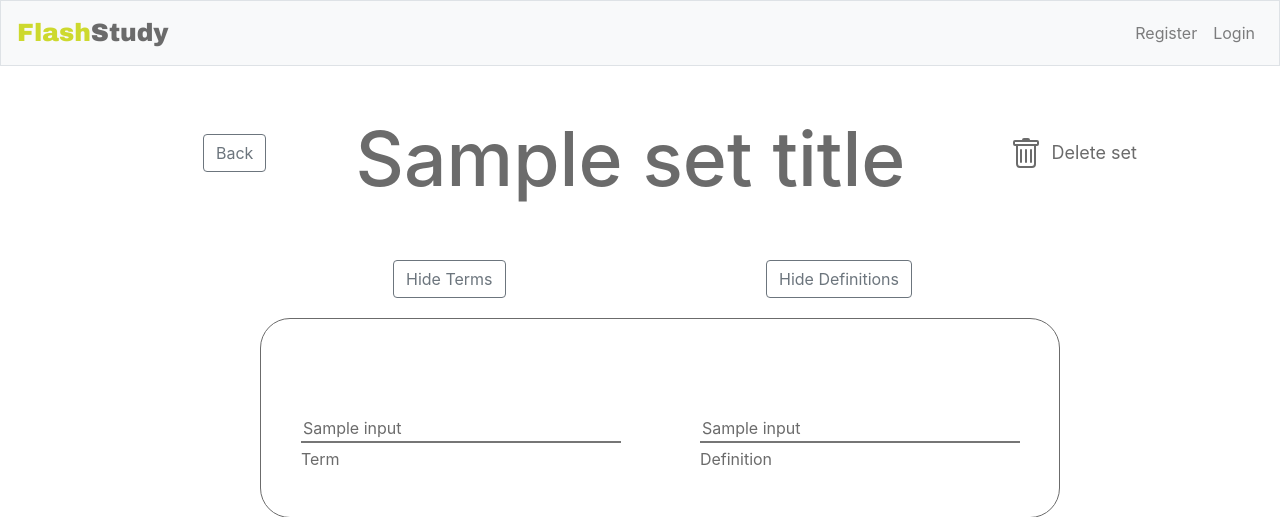
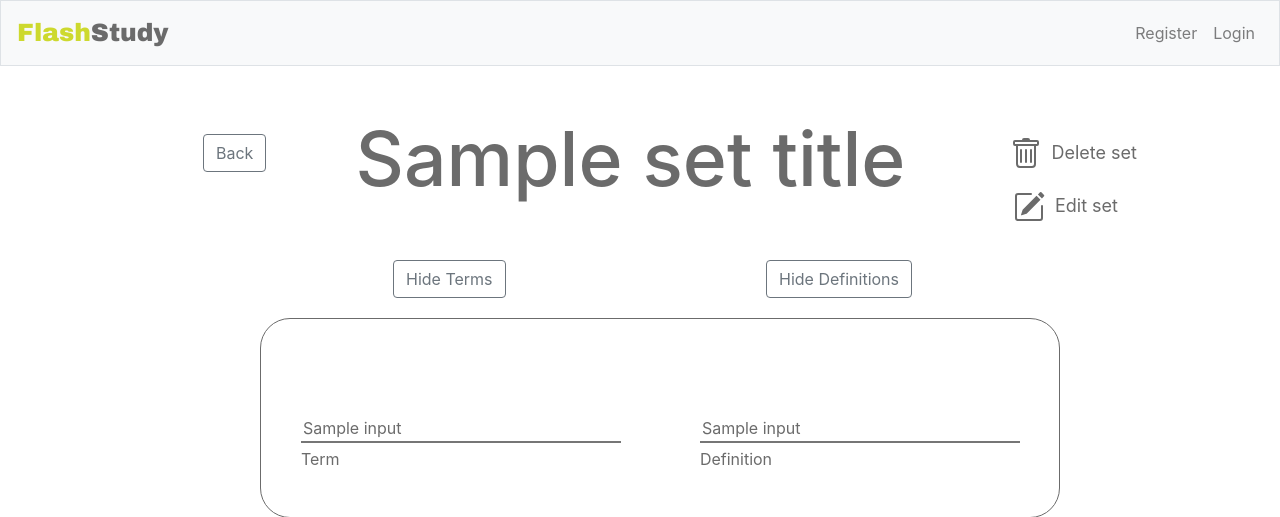
Before and after one commit to maxmastali/FlashStudy, a Flask app: template templates/study.html in a window 1280 px wide. Shown: the top 517 px of the page. Run offline with Flask 2, Linux system fonts and the light colour scheme; the template is opened without the code that fills it: most values are stand-ins (such as "Sample title", 1, 10 or a date in 2020); some libraries are stand-ins or nearby versions.

Commit message:
Added feature: Now users are able to edit their sets

```diff
--- a/app.py
+++ b/app.py
@@ -70,6 +70,37 @@ def add():
         if not definition:
             flag = True
             return render_template("add.html", error="Missing definition", flag=flag, titles=titles)
+
+        # Generate SQL objects (the connection and the cursor) and query table "flashcards" for the terms/definitions
+        # for all of the flashcards from the set that the current user selected
+        with sqlite3.connect("FlashStudy.db") as conn:
+            c = conn.cursor()
+
+            c.execute("SELECT term, definition FROM flashcards WHERE user_id = (?) AND title = (?)",
+                      (session["user_id"], set))
+
+            flashcards = c.fetchall()
+
+        # Ensure the terms/definitions being inputted are not already used as a term/definition in the set
+        for i in range(len(flashcards)):
+
+            # Return an error if the term/definition being inputted is already used as a term in the set's ith flashcard
+            if term in flashcards[i][0] or definition in flashcards[i][0]:
+                flag = True
+                return render_template("add.html", error="You can not use the same term/definition twice in a set!",
+                                       flag=flag, titles=titles)
+
+            # Return an error if the term/definition being inputted is already used as a definition in the set's ith flashcard
+            if term in flashcards[i][1] or definition in flashcards[i][1]:
+                flag = True
+                return render_template("add.html", error="You can not use the same term/definition twice in a set!",
+                                       flag=flag, titles=titles)
+
+        # Ensure term and definition being inputted are different
+        if term == definition:
+            flag = True
+            return render_template("add.html", error="You can not use the same term/definition twice in a set!",
+                                   flag=flag, titles=titles)
 
         # Generate SQL objects (the connection and the cursor) and insert current user's id,
         # their new flashcard set title, term, and definition into table "flashcards"
@@ -370,7 +401,45 @@ def make():
 
             conn.commit()
 
-        # Repeat for all 10 flashcards
+        # Make empty list used in loop below
+        inputs = []
+
+        # Repeat for all 10 flashcards to ensure all the inputs are different
+        for i in range(0, 10):
+
+            # Prep variables to be used throughout loop
+            term = request.form.get(find_term(i))
+            definition = request.form.get(find_definition(i))
+
+            # Continue to the next flashcard if the current flashcard's term input is None
+            # (which also means the current flashcard's definition input is None since inputs/definitions come in pairs)
+            if term == None:
+                continue
+
+            # Ensure the term being inputted hasn't already been used as a either a term or definition
+            # in the creation of this set
+            if term in inputs:
+                flag = True
+                return render_template("make.html", error="You can not use the same term/definition twice in a set!",
+                                       flag=flag)
+
+            # Append the term to list "inputs"
+            inputs.append(term)
+
+            # Ensure the definition being inputted hasn't already been used as a either a term or definition
+            # in the creation of this set
+            if definition in inputs:
+                flag = True
+                return render_template("make.html", error="You can not use the same term/definition twice in a set!",
+                                       flag=flag)
+
+            # Append the definition to list "inputs"
+            inputs.append(definition)
+
+        # Clear the inputs list
+        inputs.clear()
+
+        # Repeat for all 10 flashcards and insert into database
         for i in range(0, 10):
 
             # Prep variables to be used throughout loop
@@ -403,6 +472,123 @@ def make():
 
         # Render "make.html"
         return render_template("make.html")
+
+
+@app.route("/edit", methods=["GET", "POST"])
+@login_required
+def edit():
+    # User reached route via POST (as by submitting a form via POST)
+    if request.method == "POST":
+
+        # Prepare variable "edit_set" to be used throughout edit()
+        edit_set = request.form.get("edit_set")
+
+        # Generate SQL objects (the connection and the cursor) and query table "flashcards" for
+        # all of the flashcards from the set the current user wants to edit
+        with sqlite3.connect("FlashStudy.db") as conn:
+            c = conn.cursor()
+
+            c.execute("SELECT * FROM flashcards WHERE user_id = (?) AND title = (?)",
+                      (session["user_id"], edit_set))
+
+            flashcards = c.fetchall()
+
+        # Render edit.html and pass in the set's flashcards and title
+        return render_template("edit.html", flashcards=flashcards, set_title=edit_set)
+
+    # User reached route via GET (as by clicking a link or via direct)
+    else:
+
+        # Redirect user to home page
+        return redirect("/")
+
+@app.route("/editing", methods=["GET", "POST"])
+@login_required
+def editing():
+    # User reached route via POST (as by submitting a form via POST)
+    if request.method == "POST":
+
+        # Prepare variable "edited_set" to be used throughout editing()
+        edited_set = request.form.get("edit_set")
+
+        # Generate SQL objects (the connection and the cursor) and query table "flashcards" for
+        # all of the flashcards from the set the current user is editing
+        with sqlite3.connect("FlashStudy.db") as conn:
+            c = conn.cursor()
+
+            c.execute("SELECT * FROM flashcards WHERE user_id = (?) AND title = (?)",
+                      (session["user_id"], edited_set))
+
+            flashcards = c.fetchall()
+
+        # Make empty list used in loop below
+        inputs = []
+
+        # Loop over all the flashcards in the set that the current user is editing.
+        # Ensure no input is used twice in the newly inputted set
+        for i in range(len(flashcards)):
+
+            # Prepare variables "current_term" and "current_definition" to be used within loop,
+            # and set them to values being inputted in the edit form (take a look at how names are set up in edit.html).
+            current_term = request.form.get(flashcards[i][2])
+            current_definition = request.form.get(flashcards[i][3])
+
+            # Ensure the term being inputted hasn't already been used as either a term or definition
+            # in the new version of this set
+            if current_term in inputs:
+                flag = True
+                return render_template("edit.html", error="You can not use the same term/definition twice in a set!", flashcards=flashcards, set_title=edited_set, flag=flag)
+
+            # Append the term to list "inputs"
+            inputs.append(current_term)
+
+            # Ensure the definition being inputted hasn't already been used as either a term or definition
+            # in the new version of this set
+            if current_definition in inputs:
+                flag = True
+                return render_template("edit.html", error="You can not use the same term/definition twice in a set!", flashcards=flashcards, set_title=edited_set, flag=flag)
+
+            # Append the definition to list "inputs"
+            inputs.append(current_definition)
+
+        # Clear the inputs list
+        inputs.clear()
+
+        # Loop over all the flashcards in the set that the current user is editing.
+        # Update each flashcard in the set being edited.
+        for i in range(len(flashcards)):
+
+            # Prepare variables "past_term" and "past_definition" to be used within loop,
+            # and set them to the set's old flashcard terms/definitions.
+            past_term = flashcards[i][2]
+            past_definition = flashcards[i][3]
+
+            # Prepare variables "current_term" and "current_definition" to be used within loop,
+            # and set them to values being inputted in the edit form (take a look at how names are set up in edit.html).
+            current_term = request.form.get(flashcards[i][2])
+            current_definition = request.form.get(flashcards[i][3])
+
+            # Generate SQL objects (the connection and the cursor) and update the current set's
+            # old terms/definitions to the new terms/definitions being inputted
+            with sqlite3.connect("FlashStudy.db") as conn:
+                c = conn.cursor()
+
+                c.execute("UPDATE flashcards SET term = (?), definition = (?) WHERE term = (?) AND definition = (?) AND user_id = (?) AND title = (?)",
+                          (current_term, current_definition, past_term, past_definition, session["user_id"], edited_set))
+
+                conn.commit()
+
+        # Let user know
+        flash('Successfully edited set "' + edited_set + '"')
+
+        # Redirect user to home page
+        return redirect("/")
+
+    # User reached route via GET (as by clicking a link or via direct)
+    else:
+
+        # Redirect user to home page
+        return redirect("/")
 
 @app.route("/change_password", methods=["GET", "POST"])
 @login_required
--- /dev/null
+++ b/static/edit.js
@@ -0,0 +1,15 @@
+function goBack() {
+  return window.history.back();
+}
+
+// wait for page to load
+document.addEventListener('DOMContentLoaded', function() {
+
+    // enter function if button with id of "edit_button" is clicked on
+    document.getElementById("edit_button").onclick = function () {
+
+        // fill the value of the form input with the title of the set that's displayed on edit.html
+        document.getElementById("edit_set").value = document.getElementById("title").textContent;
+    };
+
+});
--- a/static/study.js
+++ b/static/study.js
@@ -84,10 +84,20 @@ document.addEventListener('DOMContentLoaded', function() {
     document.getElementById("delete").onclick = function () {
 
         // fill the value of the form input with the title of the set that's displayed on study.html
-        document.getElementById("study_input").value = document.getElementById("title").textContent;
+        document.getElementById("study_delete_input").value = document.getElementById("title").textContent;
 
         // submit the form
-        document.getElementById("study_form").submit();
+        document.getElementById("study_delete_form").submit();
+    };
+
+    // enter function if div with id of "edit" is clicked on
+    document.getElementById("edit").onclick = function () {
+
+        // fill the value of the form input with the title of the set that's displayed on study.html
+        document.getElementById("study_edit_input").value = document.getElementById("title").textContent;
+
+        // submit the form
+        document.getElementById("study_edit_form").submit();
     };
 
 });
--- a/static/style.css
+++ b/static/style.css
@@ -144,35 +144,48 @@ main
     color: #6b6b6b;
 }
 
+.invisible_form
+{
+    /* do not display the form */
+    display: none;
+}
+
+.header
+{
+    /* move the top row of items to the right */
+    margin-left: 85px;
+}
+
+.header *
+{
+    /* all of the header children are on the same row */
+    display: inline-block;
+}
+
+.back
+{
+    /* positioning the back button */
+    float: left;
+    margin-top: 20px;
+}
+
+.title
+{
+    /* change title font-size */
+    font-size: 75px;
+}
+
+.hide
+{
+    /* make hidden */
+    visibility: hidden;
+}
+
 #title_input
 {
     /* float the title block to the left */
     display: block;
     text-align: left;
-}
-
-#index_form
-{
-    /* do not display the form on index.html */
-    display: none;
-}
-
-#title
-{
-    /* change title font-size */
-    font-size: 75px;
-}
-
-#study_header
-{
-    /* move the top row of items to the right in study.html */
-    margin-left: 85px;
-}
-
-#study_header *
-{
-    /* all of the study_header children are on the same row */
-    display: inline-block;
 }
 
 #term_visibility
@@ -187,19 +200,6 @@ main
     /* positioning the definition visibility toggle button in study.html */
     float: right;
     margin-right: 250px;
-}
-
-#study_form
-{
-    /* do not display the form on study.html */
-    display: none;
-}
-
-#back
-{
-    /* positioning the back button in study.html */
-    float: left;
-    margin-top: 20px;
 }
 
 #add_title
@@ -244,3 +244,12 @@ main
     /* change the font size */
     font-size: 40px;
 }
+
+#edit
+{
+    /* position the edit set div on study.html */
+    margin-top: -45px;
+    margin-right: 19px;
+    /* move the bottom content up the page */
+    margin-bottom: -50px;
+}
--- a/templates/index.html
+++ b/templates/index.html
@@ -20,7 +20,7 @@ Index
 {% endfor %}
 
 <!-- An invisible form. index.js will submit this form -->
-<form id="index_form" action="/study" method="post">
+<form class="invisible_form" id="index_form" action="/study" method="post">
 
     <!-- index.js will fill the value field of this input -->
   <input id="index_input" name="index_input_name" type="text">
--- a/templates/layout.html
+++ b/templates/layout.html
@@ -28,6 +28,9 @@
 
         <!-- Linking study.js for study.html's javascript -->
         <script src="../static/study.js"></script>
+
+        <!-- Linking edit.js for edit.html's javascript -->
+        <script src="../static/edit.js"></script>
 
         <title>FlashStudy: {% block title %}{% endblock %}</title>
         </head>
--- a/templates/study.html
+++ b/templates/study.html
@@ -7,13 +7,13 @@ Study
 {% block main %}
 
 <!-- top row including back button, title of set, and delete set button -->
-<div id="study_header">
+<div class="header">
 
     <!-- back button-->
-    <button onclick="goBack()" type="button" class="btn btn-outline-secondary" id="back">Back</button>
+    <button onclick="goBack()" type="button" class="btn btn-outline-secondary back">Back</button>
 
     <!-- title of current set being displayed -->
-    <h1 id="title">{{ set_title }}</h1>
+    <h1 class="title" id="title">{{ set_title }}</h1>
 
     <!-- click to delete set being displayed -->
     <div class="change_flashcard" id="delete">
@@ -24,11 +24,27 @@ Study
     </div>
 </div>
 
+<!-- click to edit set being displayed -->
+<div id="edit" class="change_flashcard">
+    <span><svg width="2em" height="2em" viewBox="0 0 16 16" class="bi bi-pencil-square" fill="currentColor" xmlns="http://www.w3.org/2000/svg">
+      <path d="M15.502 1.94a.5.5 0 0 1 0 .706L14.459 3.69l-2-2L13.502.646a.5.5 0 0 1 .707 0l1.293 1.293zm-1.75 2.456l-2-2L4.939 9.21a.5.5 0 0 0-.121.196l-.805 2.414a.25.25 0 0 0 .316.316l2.414-.805a.5.5 0 0 0 .196-.12l6.813-6.814z"/>
+      <path fill-rule="evenodd" d="M1 13.5A1.5 1.5 0 0 0 2.5 15h11a1.5 1.5 0 0 0 1.5-1.5v-6a.5.5 0 0 0-1 0v6a.5.5 0 0 1-.5.5h-11a.5.5 0 0 1-.5-.5v-11a.5.5 0 0 1 .5-.5H9a.5.5 0 0 0 0-1H2.5A1.5 1.5 0 0 0 1 2.5v11z"/>
+    </svg><p>Edit set</p></span>
+</div>
+
 <!-- An invisible form. study.js will submit this form to /delete -->
-<form id="study_form" action="/delete" method="post">
+<form class="invisible_form" id="study_delete_form" action="/delete" method="post">
 
     <!-- study.js will fill the value field of this input -->
-    <input id="study_input" name="delete_set">
+    <input id="study_delete_input" name="delete_set">
+
+</form>
+
+<!-- An invisible form. study.js will submit this form to /edit -->
+<form class="invisible_form" id="study_edit_form" action="/edit" method="post">
+
+    <!-- study.js will fill the value field of this input -->
+    <input id="study_edit_input" name="edit_set">
 
 </form>
 
```
Also changed, not shown: FlashStudy.db.
